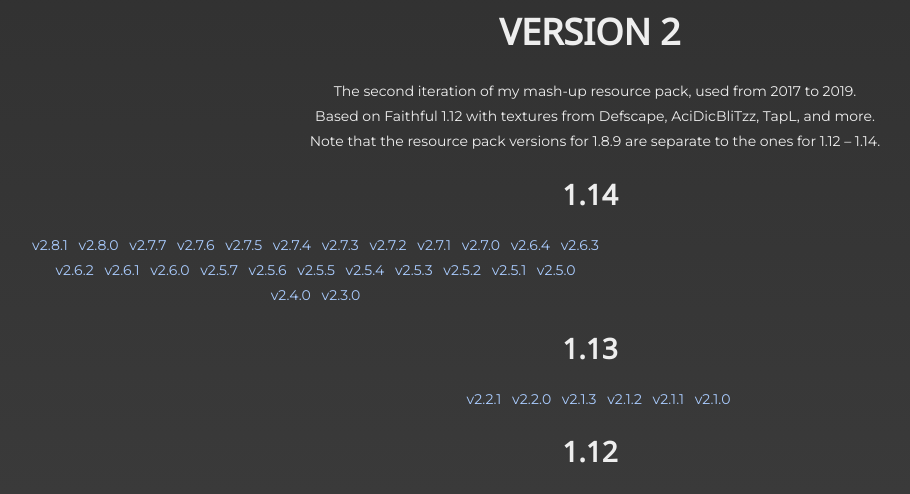
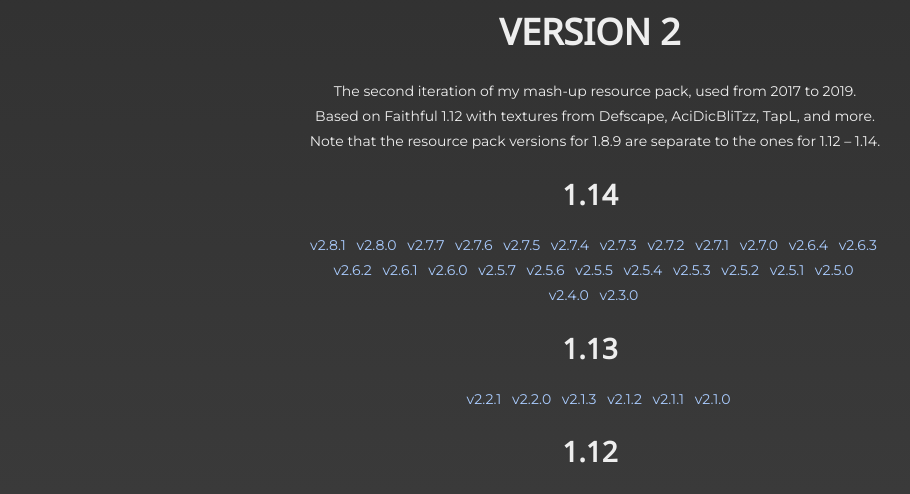
Before and after one commit to Nixinova/Website, a PHP site: page /minecraft/resource-packs/mash-up.html in a window 1280 px wide. Shown: the part 972-1466 px from the top of the page, without its empty margins (50-960 px from the left). Run offline with PHP 8.4, Linux system fonts and the light colour scheme.

Commit message:
Actually, that worked

```diff
--- a/css/style.css
+++ b/css/style.css
@@ -67,7 +67,7 @@ iframe.youtube {width: 80vw; height: 45vw; max-width: 960px; max-height: 540px;}
     .row>div {margin: 0 10px;}
 
     .flex {width: var(--width);}
-    .flex.centered {margin-left: var(--indent);}
+    .flex.centered {margin-left: calc(var(--width)/2);}
 
     /* Depracated */
     [width="10"] {width: 10%;}
--- a/minecraft/resource-packs/mash-up.html
+++ b/minecraft/resource-packs/mash-up.html
@@ -96,7 +96,7 @@
         </p>
 
          <h3>1.14</h3>
-         <p class="flex" style="--width: 50%; --indent: 25%;">
+         <p class="flex centered" style="--width: 50%;">
              <a href="https://mediafire.com/?hnxsg2nd103fdns" target="_blank" class="tooltip">v2.8.1<span class="tooltiptext">v2.8.1 for 19w14b</span></a>
              <a href="https://mediafire.com/?cmljbvkxhd6amx5" target="_blank" class="tooltip">v2.8.0<span class="tooltiptext">v2.8.0 for 19w12b</span></a>
              <a href="https://mediafire.com/?9lhkfpc7i25ay1y" target="_blank" class="tooltip">v2.7.7<span class="tooltiptext">v2.7.7 for 19w11b</span></a>
```
